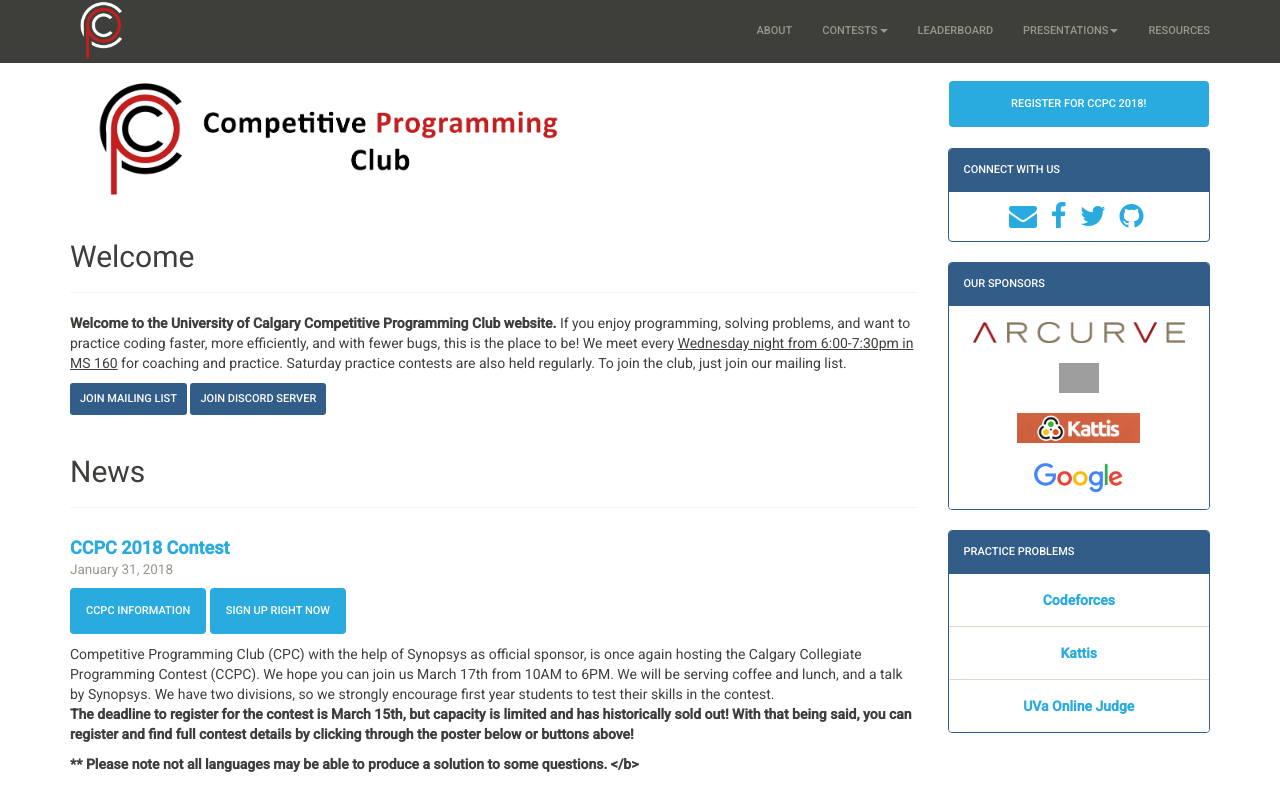
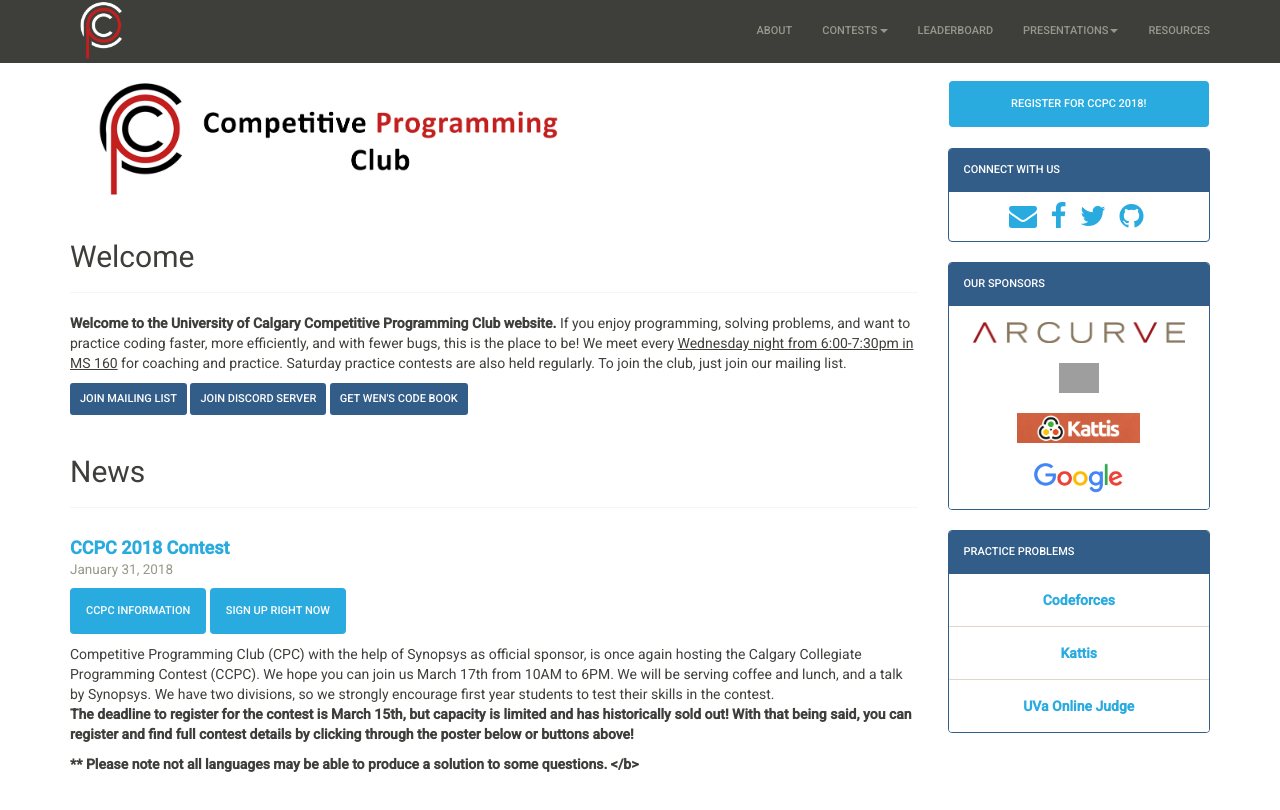
Before and after one commit to ProblemSolvingClub/psc-website, a Jekyll site: the page built from index.html, in a window 1280 px wide and 900 px high, cut to the strip 0-810 px from the top of the window. Built offline with Jekyll 4.4.1, drawn with Linux system fonts in a browser that asks for light colours; nearby versions of some CDN libraries; grey boxes are pictures that could not be loaded.

Commit message:
add link to wen's code book on front page

```diff
--- a/index.html
+++ b/index.html
@@ -35,6 +35,11 @@ title: Competitive Programming Club
         <!-- Join Discord server -->
         <a class="btn btn-primary btn-sm" href="https://discordapp.com/invite/MEXwfze"role="button">
           Join Discord server
+        </a>
+
+	<!-- Link to Wen's Codebook -->
+        <a class="btn btn-primary btn-sm" href="https://github.com/ProblemSolvingClub/psc/blob/master/codebook2016/UofC_Notebook_2016.pdf"role="button">
+          Get Wen's code book
         </a>
       </div>
 
```
